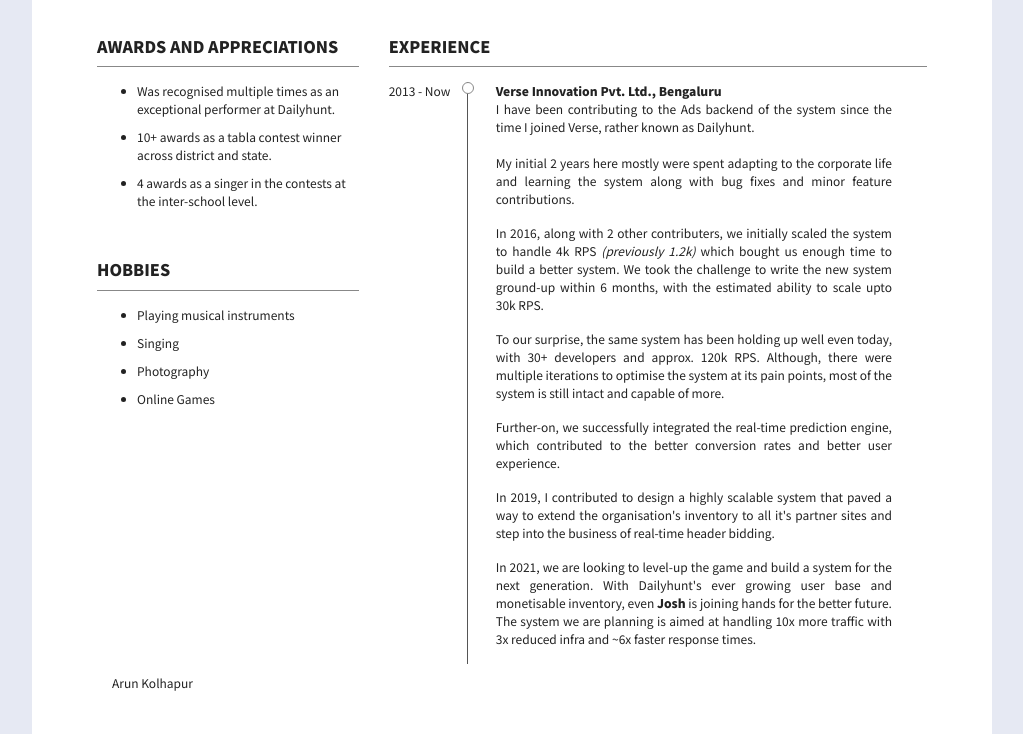
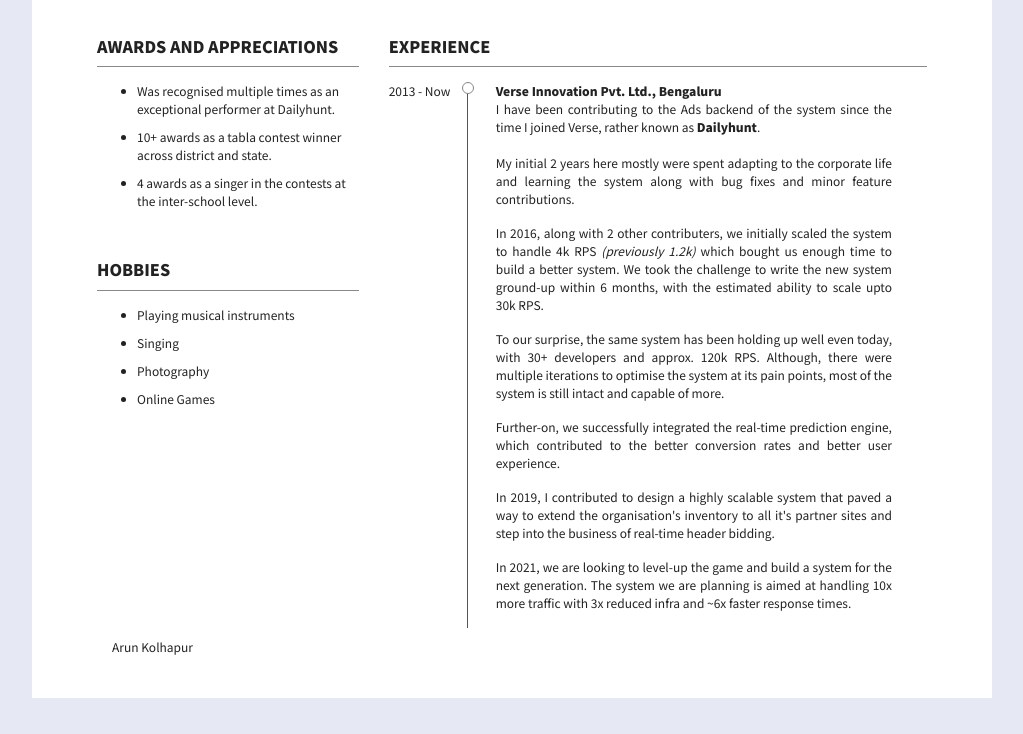
Before and after one commit to arrowak/arunkolhapur.github.io, a plain HTML site: page index.html in a window 1280 px wide. Shown: the part 847-1581 px from the top of the page, without its empty margins (128-1151 px from the left). After the commit the page ends 1545 px from the top, so only its background shows below. Drawn offline with Linux system fonts and the light colour scheme.

Commit message:
Shortened to fit in 1 page

```diff
--- a/index.html
+++ b/index.html
@@ -246,7 +246,7 @@
                     <br>
 
                     <p>
-                        I have been contributing to the Ads backend of the system since the time I joined Verse, rather known as Dailyhunt. <br> <br>
+                        I have been contributing to the Ads backend of the system since the time I joined Verse, rather known as <b>Dailyhunt</b>. <br> <br>
 
                         My initial 2 years here mostly were spent adapting to the corporate life and learning
                         the system along with bug fixes and minor feature contributions.
@@ -277,8 +277,7 @@
                         inventory to all it's partner sites and step into the business of real-time header bidding.
                     </p>
                     <p>
-                        In 2021, we are looking to level-up the game and build a system for the next generation. With Dailyhunt's ever growing
-                        user base and monetisable inventory, even <b>Josh</b> is joining hands for the better future. The system we are planning
+                        In 2021, we are looking to level-up the game and build a system for the next generation. The system we are planning
                         is aimed at handling 10x more traffic with 3x reduced infra and ~6x faster response times.
                     </p>
                 </div>
```
